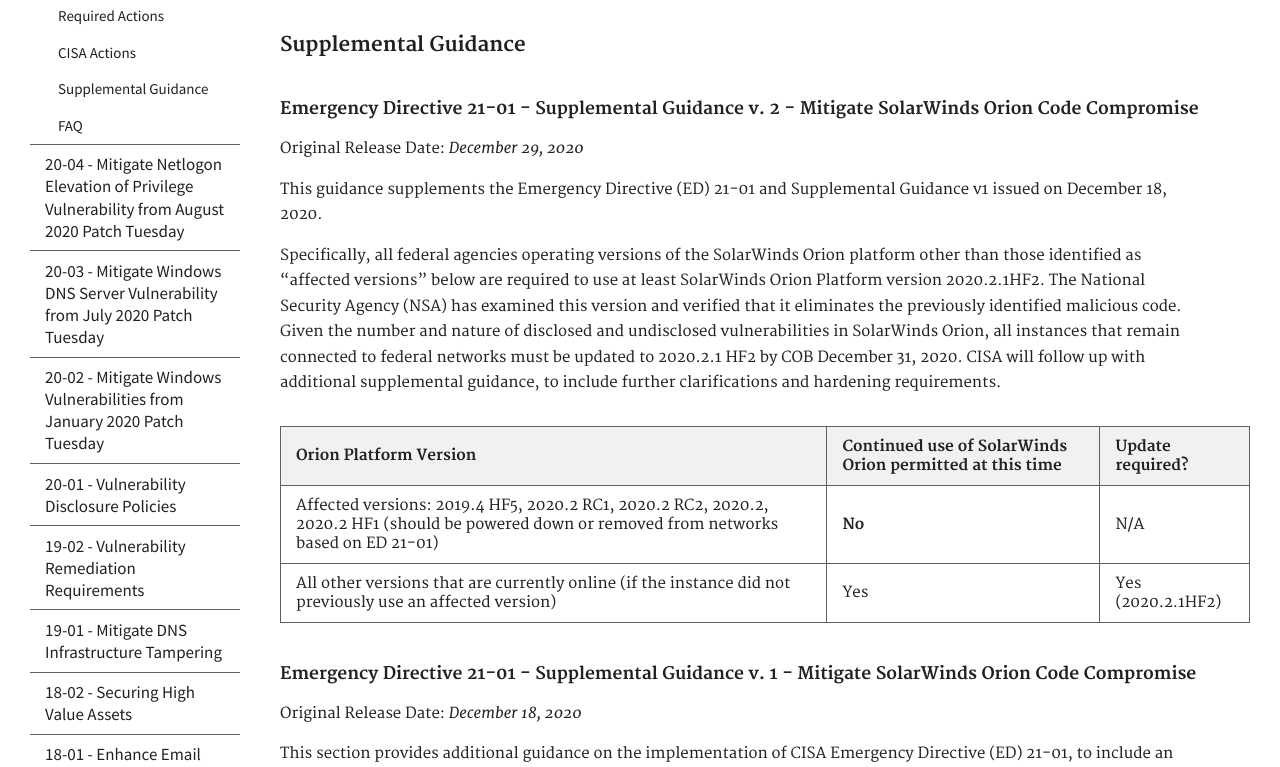
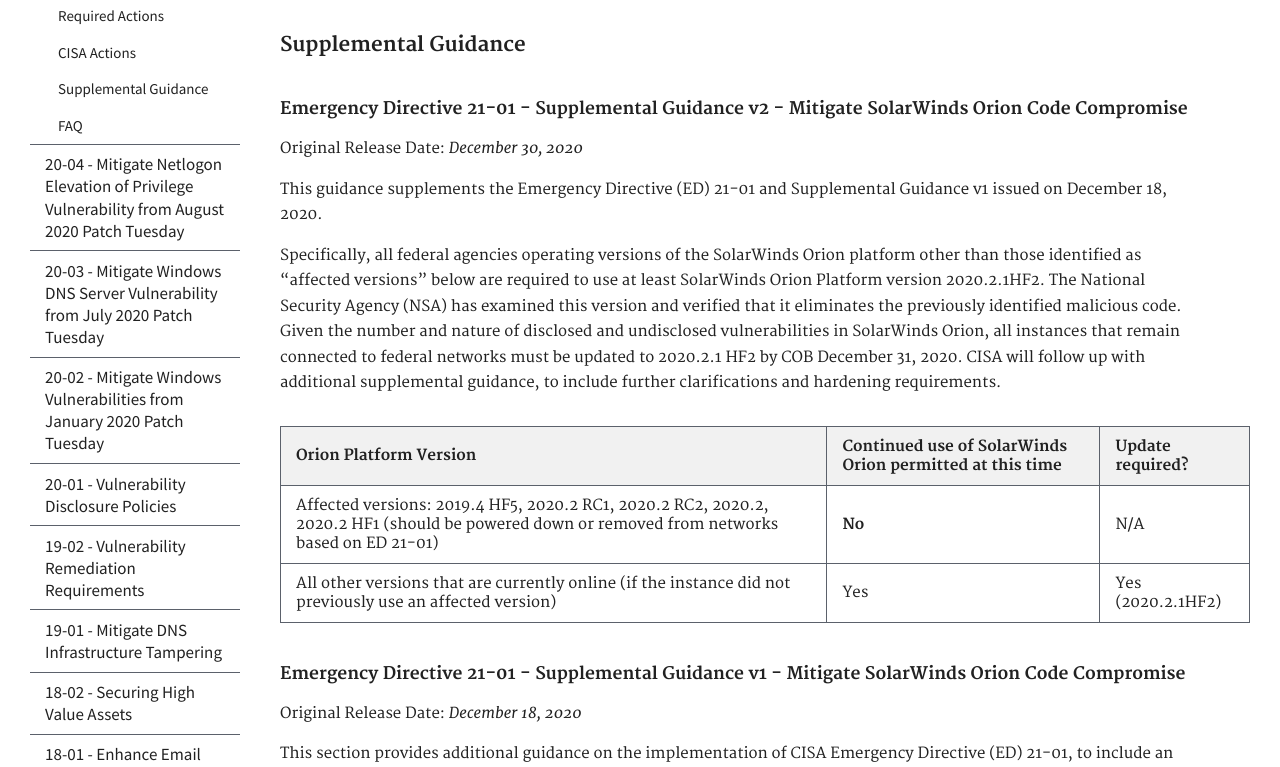
Before and after one commit to cisagov/cyber.dhs.gov, a Jekyll site: the page built from pages/ed-21-01.md, in a window 1280 px wide and 1400 px high, scrolled down 3283 px. Shown: the part 162-929 px from the top of the window. Built offline with Jekyll 4.4.1, drawn with Linux system fonts in a browser that asks for light colours.

Commit message:
Updating Version Numbers and Release Date of v2

```diff
--- a/pages/ed-21-01.md
+++ b/pages/ed-21-01.md
@@ -116,8 +116,8 @@ This emergency directive remains in effect until all agencies have applied the f
 
 ### Supplemental Guidance
 
-#### Emergency Directive 21-01 - Supplemental Guidance v. 2 - Mitigate SolarWinds Orion Code Compromise
-Original Release Date: _December 29, 2020_
+#### Emergency Directive 21-01 - Supplemental Guidance v2 - Mitigate SolarWinds Orion Code Compromise
+Original Release Date: _December 30, 2020_
 
 This guidance supplements the Emergency Directive (ED) 21-01 and Supplemental Guidance v1 issued on December 18, 2020.
 
@@ -128,7 +128,7 @@ Specifically, all federal agencies operating versions of the SolarWinds Orion pl
  | Affected versions: 2019.4 HF5, 2020.2 RC1, 2020.2 RC2, 2020.2, 2020.2 HF1 (should be powered down or removed from networks based on ED 21-01)  | **No** | N/A |
  | All other versions that are currently online (if the instance did not previously use an affected version) | Yes | Yes (2020.2.1HF2)
 
-#### Emergency Directive 21-01 - Supplemental Guidance v. 1 - Mitigate SolarWinds Orion Code Compromise
+#### Emergency Directive 21-01 - Supplemental Guidance v1 - Mitigate SolarWinds Orion Code Compromise
 Original Release Date: _December 18, 2020_
 
 This section provides additional guidance on the implementation of CISA Emergency Directive (ED) 21-01, to include an update on affected versions, guidance for agencies using third-party service providers, and additional clarity on required actions. On December 13, 2020, CISA issued ED 21-01 to mitigate the SolarWinds Orion Code Compromise. As noted in ED 21-01, CISA continues to work with our partners to monitor for active exploitation associated with this compromise and will continue providing updated guidance to agencies as new information becomes available. ED 21-01 also indicated that agencies must wait until CISA provides further guidance before using any forthcoming patches to reinstall the SolarWinds Orion software in their enterprise. This supplemental guidance is the first in that series of guidance. CISA will continue to provide further guidance as new information becomes available.
```
